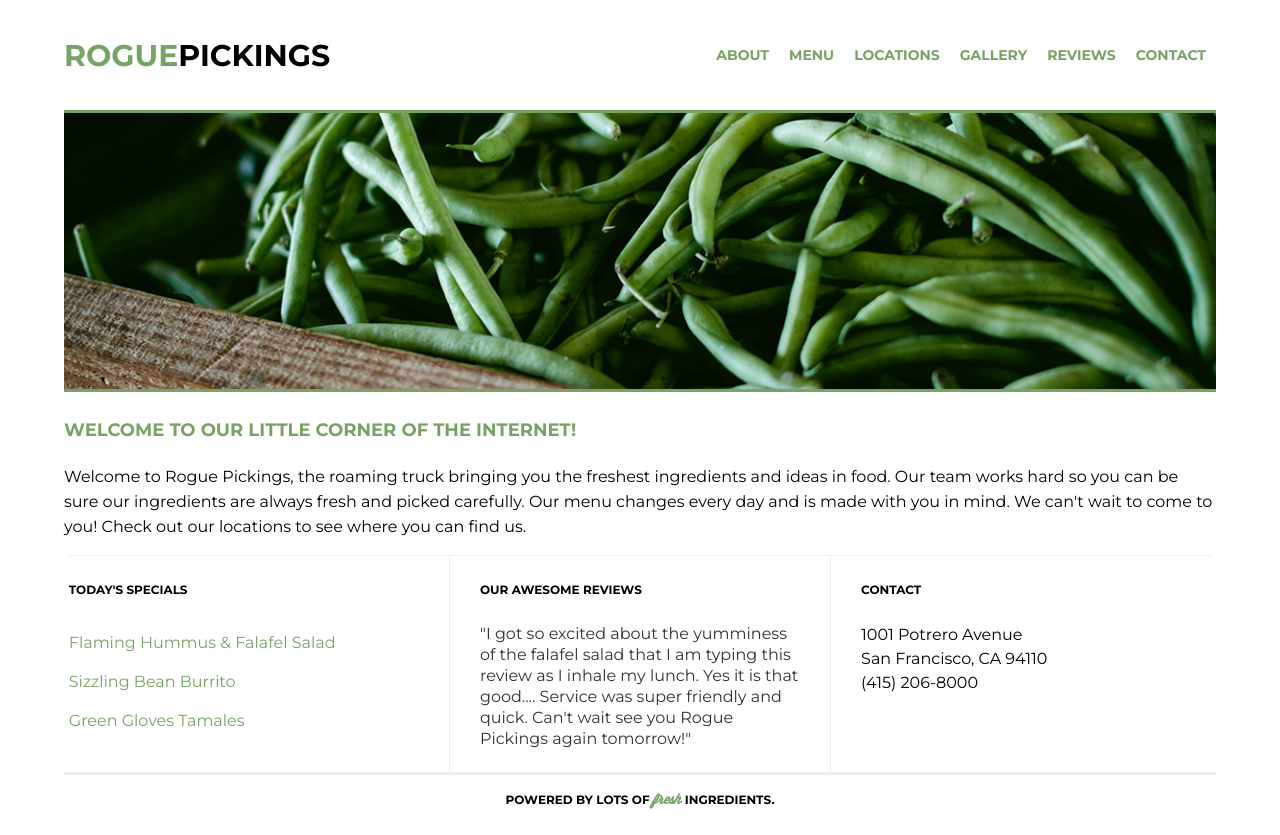
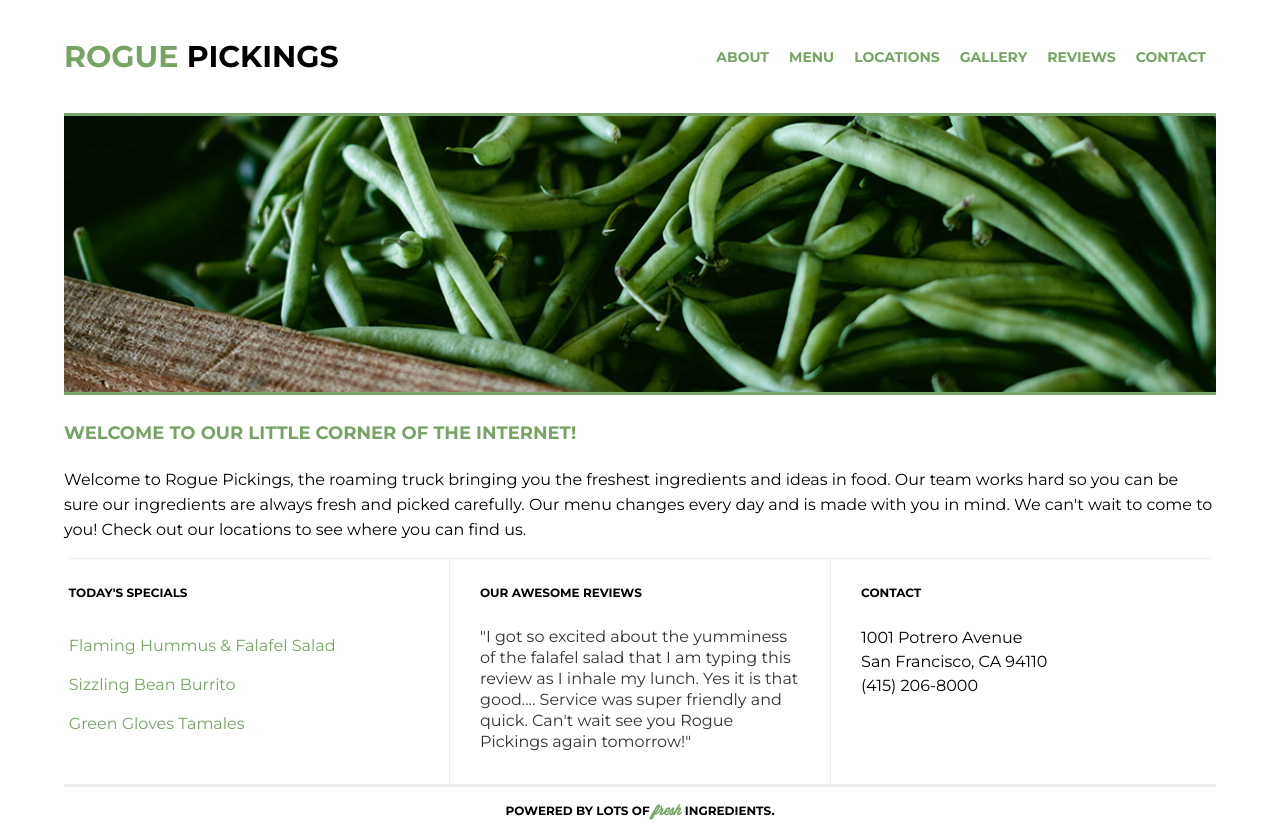
Before and after one commit to netanyasheree/206-rogue-pickings, a plain HTML site: page index.html in a window 1280 px wide. Drawn offline with Linux system fonts and the light colour scheme.

Commit message:
cleaned up code to avoid flexbox/floats overlap

```diff
--- a/css/main.css
+++ b/css/main.css
@@ -4,7 +4,6 @@
 }
 
 /***** BASE STYLES *******/
-
 html {
 	font-size: 16px;
 }
@@ -36,7 +35,6 @@ h4 {
 	text-transform: uppercase;
 	font-weight: 700;
 }
-
 h1 {
 	font-size: 1.875em;
 }
@@ -50,7 +48,7 @@ h4 {
 	font-size: 1em;
 }
 
-/*The widths are in a percentage!*/
+/* HEADER STYLES */
 .header {
 	height: auto;
 	margin: 0 auto;
@@ -98,11 +96,10 @@ header nav ul li a{
 	color:#77a466;
 }
 
-/*The widths are in a percentage!*/
+/* MAIN STYLES */
 .top-section,
 .bottom-section {
 	margin: 0 auto;
-	clear: both;
 	display: flex;
 	justify-content: center;
 	align-items: center;
@@ -111,7 +108,6 @@ header nav ul li a{
 
 .main-image {
 	height: auto;
-	float: left;
 }
 .main-image img {
 	width: 100%;
@@ -171,13 +167,12 @@ header nav ul li a{
 	line-height: 24px;
 }
 
-/*The widths are in a percentage!*/
+/* FOOTER STYLES */
 footer {
-	height: 50px;
+	height: auto;
 	width: 100%;
 	border-top: 3px solid #eee;
 	margin: 0 auto;
-	clear: both;
 	text-align: center;
 	display: flex;
 	justify-content: center;
@@ -191,6 +186,7 @@ footer span {
 	font-size: 14px;
 }
 
+/* TABLET STYLES */
 @media (min-width: 768px) {
 
 	.bottom-section {
@@ -225,6 +221,7 @@ footer span {
 	}
 }
 
+/* DESKTOP STYLES */
 @media (min-width: 1200px) {
 
 	h4 {
@@ -232,17 +229,16 @@ footer span {
 	}
 
 	.header {
-		height: 110px;
+		height: auto;
 		border-bottom: 3px solid #77a466;
 		flex-flow: row nowrap;
 	}
 
 	.title {
-		display: flex;
-		justify-content: flex-start;
 		margin: 0;
 		padding: 38px 0;
 		border-bottom: none;
+		text-align: left;
 	}
 
 	.navbar {
@@ -264,19 +260,10 @@ footer span {
 		border-top: none;
 	}
 
-	.main-title {
-		float: left;
-	}
-
 	.main-title p {
 		padding: 0;
 		font-size: 1em;
 		line-height: 1.5625em;
 	}
 
-	.section-one,
-	.section-two,
-	.section-three {
-		height: 200px;
-	}
 }
--- a/index.html
+++ b/index.html
@@ -3,7 +3,7 @@
     <head>
         <meta charset="utf-8">
         <meta http-equiv="x-ua-compatible" content="ie=edge">
-        <title>Rogue Pickings | Brush Up Those Skills!</title>
+        <title>Rogue Pickings</title>
         <meta name="viewport" content="width=device-width, initial-scale=1, shrink-to-fit=no">
         <link rel="stylesheet" href="css/normalize.css">
         <link rel="stylesheet" href="css/main.css">
```
